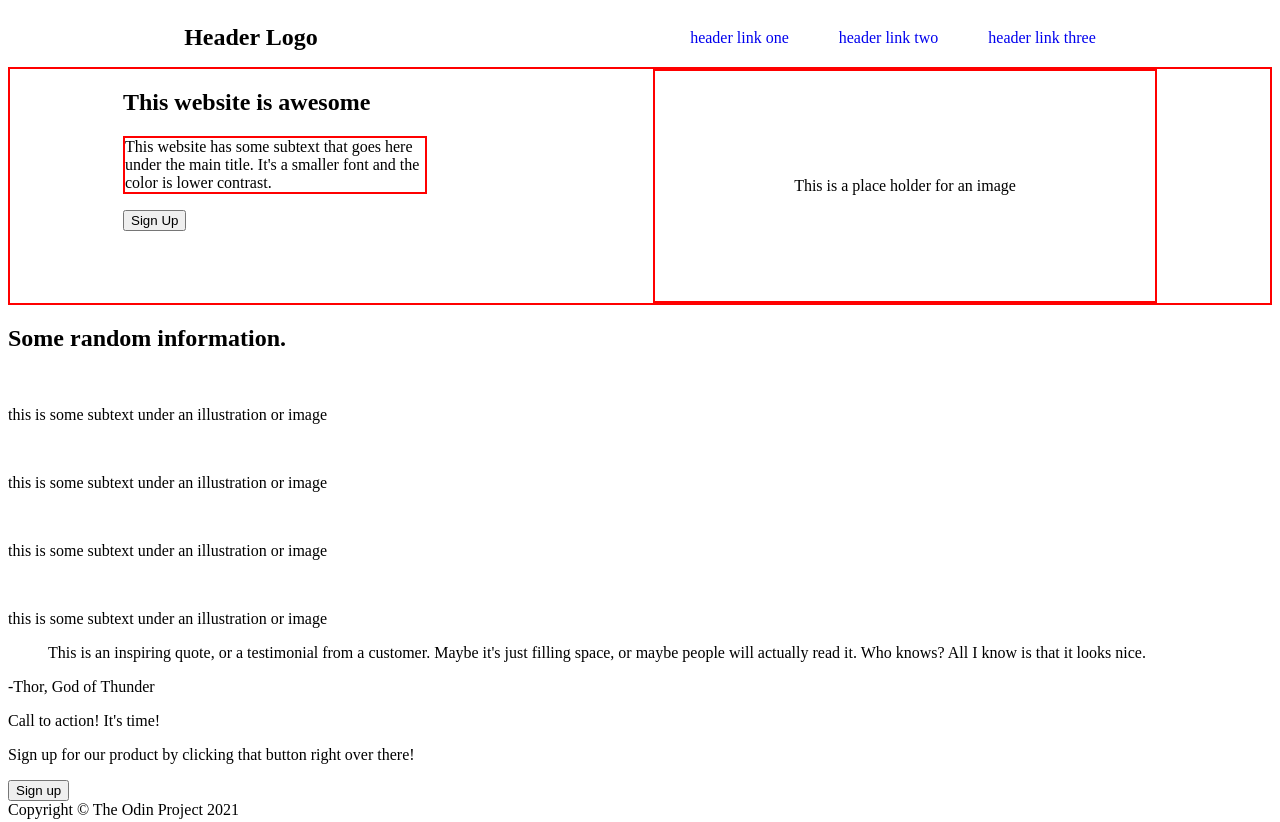
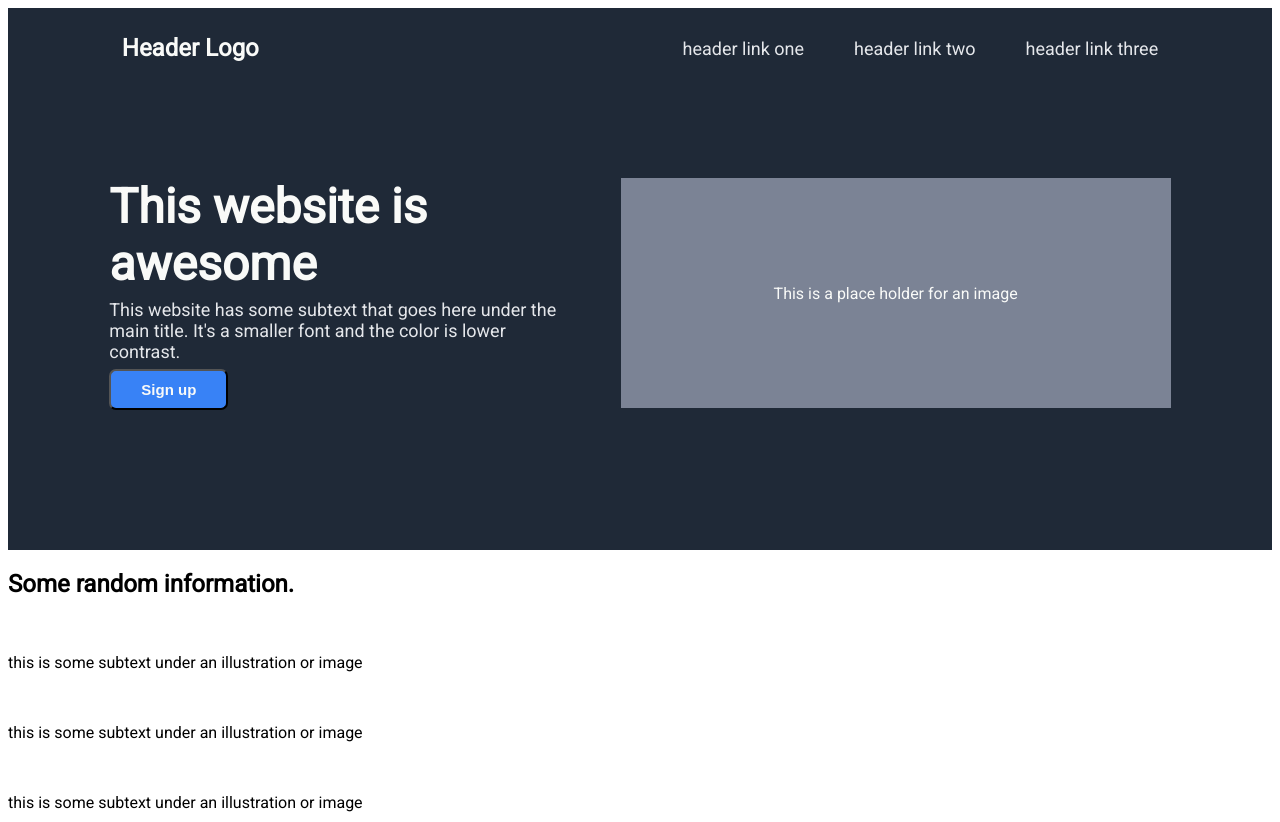
Before and after one commit to MarcoDomi/odin-landing_page, a plain HTML site: page index.html in a window 1280 px wide. Shown: the top 822 px of the page. Drawn offline with Linux system fonts and the light colour scheme.

Commit message:
finished header portion

```diff
--- a/index.html
+++ b/index.html
@@ -5,6 +5,7 @@
     <meta name="viewport" content="width=device-width, initial-scale=1.0">
     <title>Landing Page</title>
     <link rel="stylesheet" href="styles.css">
+    <link href='https://fonts.googleapis.com/css?family=Roboto' rel='stylesheet'>
 </head>
 <body>
     <header>
@@ -20,7 +21,7 @@
             <div class="bottom-text">
                 <h2>This website is awesome</h2>
                 <p>This website has some subtext that goes here under the main title. It's a smaller font and the color is lower contrast.</p>
-                <button>Sign Up</button>
+                <button>Sign up</button>
             </div>
             <div class="image-container">
                 This is a place holder for an image
--- a/styles.css
+++ b/styles.css
@@ -1,23 +1,28 @@
-header, footer {
-    /*background-color: #1F2937;*/
+body {
+    font-family: 'roboto', Courier, monospace;
 }
+
 
 header {
     display: flex;
     flex-direction: column;
+    padding: 10px;
+    padding-bottom: 140px;
+    gap: 100px;
 }
 
 
 .top-header {
     display: flex;
     align-items: center;
-    justify-content: space-around;
-    gap: 20px;
+    justify-content: space-evenly;
+    gap: 320px;
+
 }
 
 .logo {
     font-size: 24px;
-    /*color: #F9FAF8;*/
+    color: #F9FAF8;
 }
 
 ul {
@@ -26,30 +31,72 @@ ul {
     display: flex;
     list-style-type: none;
     gap: 50px;
+
 }
 
 a{
     text-decoration: none;
+    font-size: 18px;
+    color: #e5e7eb;
 }
 
+/*BOTTOM HEADER */
 .bottom-header {
     display: flex;
-    justify-content: space-around;
-    border: 2px solid red;
+    justify-content: space-evenly;
+    align-items: flex-start;
+}
+/*BOTTOM TEXT*/
+.bottom-text {
+    display: flex;
+    flex-direction: column;
+    align-items: flex-start;
+    justify-content: space-between;
+    gap: 7px;
+    margin-left: 50px;
+}
+
+.bottom-text > h2 {
+    padding: 0px;
+    margin: 0px;
+    width: 400px;
+    font-size: 48px;
+    font-weight: bolder;
+    color: #F9FAF8;
 }
 
 .bottom-text > p {
-    border: 2px solid red;
-    width: 300px;
-    text-wrap: wrap;
+    padding: 0px;
+    margin: 0px;
+    font-size: 18px;
+    color: #e5e7eb;
+    width: 470px;
 }
 
+.bottom-text > button {
+    background-color: #3882f6;
+    color: #F9FAF8;
+    padding: 10px 30px;
+    font-size: 15px;
+    font-weight: bold;
+    border-radius: 7px;
+}
+/*BOTTOM TEXT*/
 
 .image-container {
-    border: 2px solid red;
-    width: 500px;
+    width: 550px;
     height: 230px;
+    margin-right: 50px;
     display: flex;
     justify-content: center;
     align-items: center;
+    color: #F9FAF8;
+    background-color: rgb(123, 131, 149);
 }
+
+/*BOTTOM HEADER*/
+
+header,
+footer {
+    background-color: #1F2937;
+}
```
